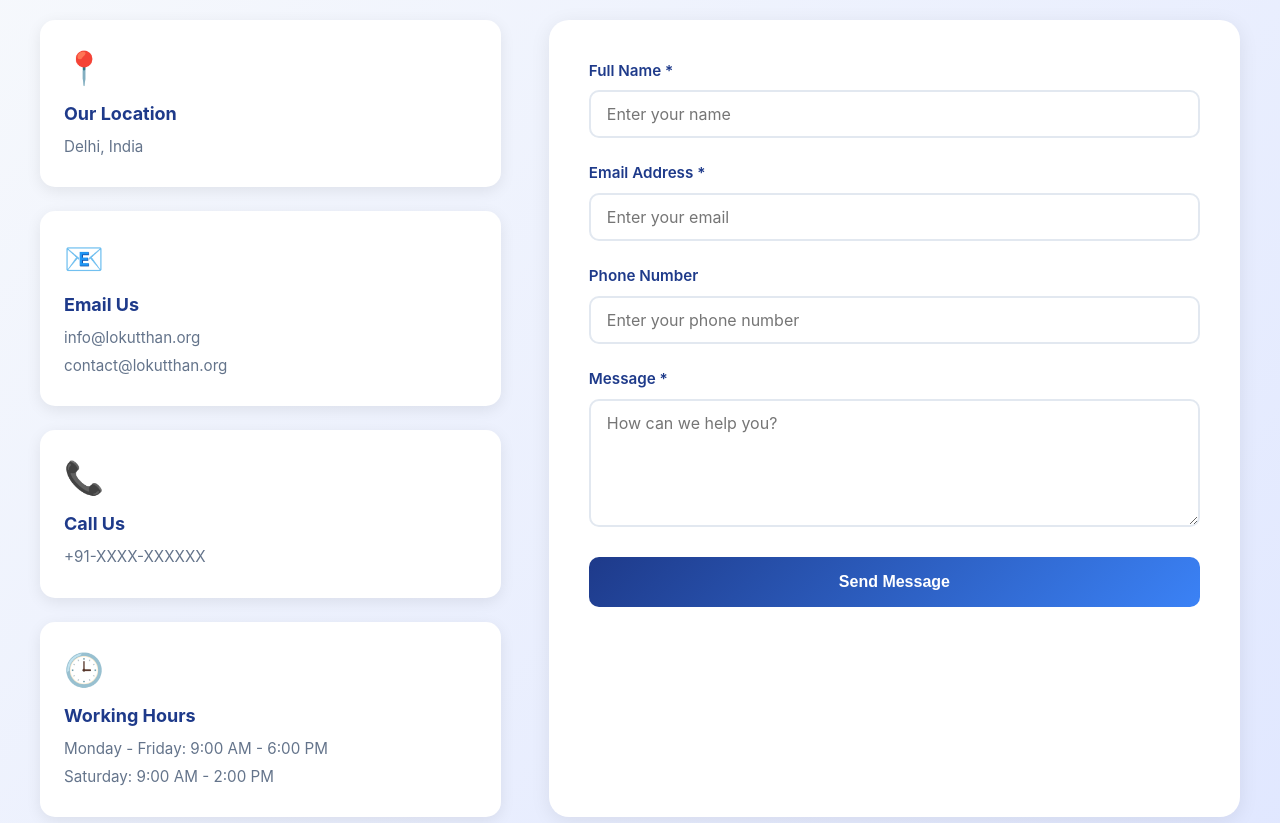
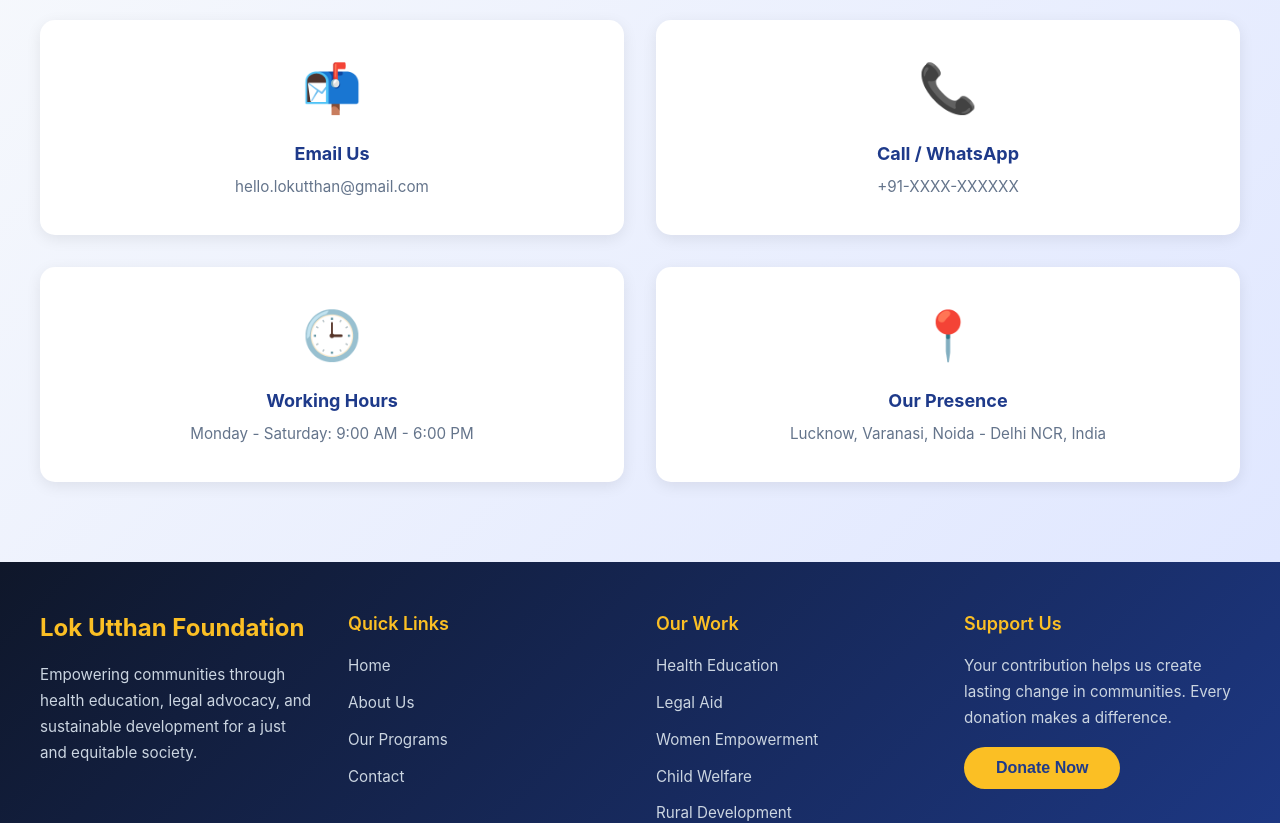
Before and after one commit to angaddubey10/lokutthan, a React (Vite) app: page / in a window 1280 px wide. Shown: the part 4860-5683 px from the top of the page. Built offline with nearby package versions, Linux system fonts and the light colour scheme.

Commit message:
Data and Format Update

```diff
--- a/src/components/Contact.css
+++ b/src/components/Contact.css
@@ -9,28 +9,34 @@
 }
 
 .contact-content {
-  display: grid;
-  grid-template-columns: 1fr 1.5fr;
-  gap: 3rem;
   margin-top: 3rem;
 }
 
 .contact-info {
-  display: flex;
-  flex-direction: column;
-  gap: 1.5rem;
+  display: grid;
+  grid-template-columns: repeat(2, 1fr);
+  gap: 2rem;
+  max-width: 1200px;
+  margin: 0 auto;
 }
 
 .info-card {
   background: white;
-  padding: 1.5rem;
+  padding: 2rem;
   border-radius: 15px;
   box-shadow: 0 4px 15px rgba(0, 0, 0, 0.08);
+  text-align: center;
+  transition: transform 0.3s, box-shadow 0.3s;
+}
+
+.info-card:hover {
+  transform: translateY(-5px);
+  box-shadow: 0 8px 25px rgba(0, 0, 0, 0.12);
 }
 
 .info-icon {
-  font-size: 2rem;
-  margin-bottom: 0.5rem;
+  font-size: 3rem;
+  margin-bottom: 1rem;
 }
 
 .info-card h3 {
@@ -110,12 +116,8 @@
     padding: 3rem 1.5rem;
   }
 
-  .contact-content {
+  .contact-info {
     grid-template-columns: 1fr;
-    gap: 2rem;
-  }
-
-  .contact-form {
-    padding: 2rem 1.5rem;
+    gap: 1.5rem;
   }
 }
--- a/src/components/Contact.tsx
+++ b/src/components/Contact.tsx
@@ -1,28 +1,6 @@
-import { useState } from 'react';
 import './Contact.css';
 
 const Contact = () => {
-  const [formData, setFormData] = useState({
-    name: '',
-    email: '',
-    phone: '',
-    message: ''
-  });
-
-  const handleChange = (e: React.ChangeEvent<HTMLInputElement | HTMLTextAreaElement>) => {
-    setFormData({
-      ...formData,
-      [e.target.name]: e.target.value
-    });
-  };
-
-  const handleSubmit = (e: React.FormEvent) => {
-    e.preventDefault();
-    // Form submission logic will be added when backend is integrated
-    alert('Thank you for your message! We will get back to you soon.');
-    setFormData({ name: '', email: '', phone: '', message: '' });
-  };
-
   return (
     <section id="contact" className="contact">
       <div className="contact-container">
@@ -34,86 +12,29 @@ const Contact = () => {
         <div className="contact-content">
           <div className="contact-info">
             <div className="info-card">
-              <div className="info-icon">📍</div>
-              <h3>Our Location</h3>
-              <p>Delhi, India</p>
-            </div>
-
-            <div className="info-card">
-              <div className="info-icon">📧</div>
+              <div className="info-icon">📬</div>
               <h3>Email Us</h3>
-              <p>info@lokutthan.org</p>
-              <p>contact@lokutthan.org</p>
+              <p>hello.lokutthan@gmail.com</p>
             </div>
 
             <div className="info-card">
               <div className="info-icon">📞</div>
-              <h3>Call Us</h3>
+              <h3>Call / WhatsApp</h3>
               <p>+91-XXXX-XXXXXX</p>
             </div>
 
             <div className="info-card">
               <div className="info-icon">🕒</div>
               <h3>Working Hours</h3>
-              <p>Monday - Friday: 9:00 AM - 6:00 PM</p>
-              <p>Saturday: 9:00 AM - 2:00 PM</p>
+              <p>Monday - Saturday: 9:00 AM - 6:00 PM</p>
+            </div>
+
+            <div className="info-card">
+              <div className="info-icon">📍</div>
+              <h3>Our Presence</h3>
+              <p>Lucknow, Varanasi, Noida - Delhi NCR, India</p>
             </div>
           </div>
-
-          <form className="contact-form" onSubmit={handleSubmit}>
-            <div className="form-group">
-              <label htmlFor="name">Full Name *</label>
-              <input
-                type="text"
-                id="name"
-                name="name"
-                value={formData.name}
-                onChange={handleChange}
-                required
-                placeholder="Enter your name"
-              />
-            </div>
-
-            <div className="form-group">
-              <label htmlFor="email">Email Address *</label>
-              <input
-                type="email"
-                id="email"
-                name="email"
-                value={formData.email}
-                onChange={handleChange}
-                required
-                placeholder="Enter your email"
-              />
-            </div>
-
-            <div className="form-group">
-              <label htmlFor="phone">Phone Number</label>
-              <input
-                type="tel"
-                id="phone"
-                name="phone"
-                value={formData.phone}
-                onChange={handleChange}
-                placeholder="Enter your phone number"
-              />
-            </div>
-
-            <div className="form-group">
-              <label htmlFor="message">Message *</label>
-              <textarea
-                id="message"
-                name="message"
-                value={formData.message}
-                onChange={handleChange}
-                required
-                rows={5}
-                placeholder="How can we help you?"
-              ></textarea>
-            </div>
-
-            <button type="submit" className="submit-btn">Send Message</button>
-          </form>
         </div>
       </div>
     </section>
--- a/src/components/Donate.tsx
+++ b/src/components/Donate.tsx
@@ -63,7 +63,7 @@ const Donate = () => {
           <div className="donate-note">
             <p>
               <strong>Note:</strong> Please share your transaction details at{' '}
-              <a href="mailto:donations@lokutthan.org">donations@lokutthan.org</a>{' '}
+              <a href="mailto:hello.lokutthan@gmail.com">hello.lokutthan@gmail.com</a>{' '}
               to receive your tax receipt and updates on how your contribution is making a difference.
             </p>
           </div>
--- a/src/components/Footer.tsx
+++ b/src/components/Footer.tsx
@@ -4,7 +4,7 @@ const Footer = () => {
   const currentYear = new Date().getFullYear();
 
   return (
-    <footer id="donate" className="footer">
+    <footer className="footer">
       <div className="footer-container">
         <div className="footer-content">
           <div className="footer-section">
@@ -42,7 +42,17 @@ const Footer = () => {
               Your contribution helps us create lasting change in communities.
               Every donation makes a difference.
             </p>
-            <button className="footer-donate-btn">Donate Now</button>
+            <button
+              className="footer-donate-btn"
+              onClick={() => {
+                const donateSection = document.getElementById('donate');
+                if (donateSection) {
+                  donateSection.scrollIntoView({ behavior: 'smooth' });
+                }
+              }}
+            >
+              Donate Now
+            </button>
           </div>
         </div>
 
```
Also changed, not shown: 1 other file (tests, documents, lock files or other folders).
